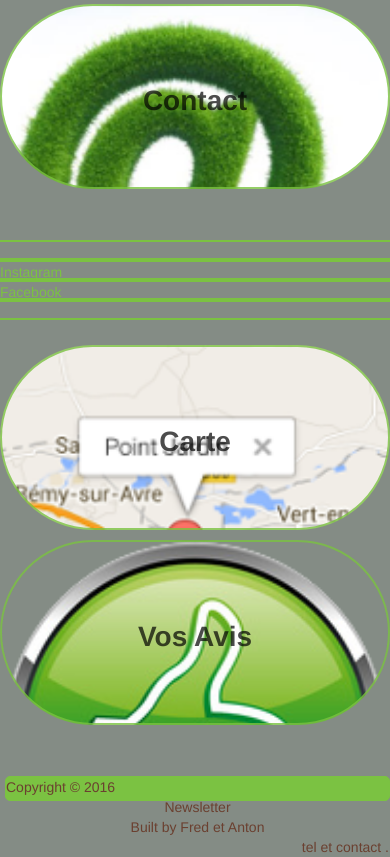
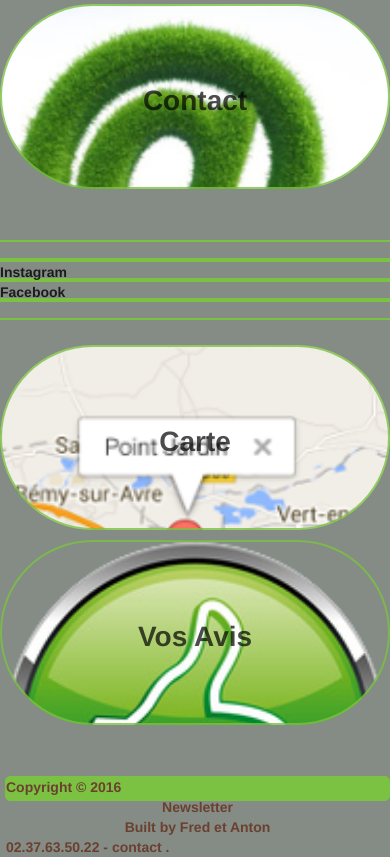
Before and after one commit to AntoineVincent/point_jardin, a PHP site: page / in a window 390 px wide. Shown: the part 1209-2066 px from the top of the page. Run offline with PHP 8.4, Linux system fonts and the light colour scheme.

Commit message:
css footer

```diff
--- a/css/style.css
+++ b/css/style.css
@@ -48,10 +48,12 @@ footer {
 	margin-left: 5px;
 	border-radius: 5px;
 	color:#6B4030;
+	font-weight: bold;
 
 }
 .footcont {
 	text-align: right;
+	color: #6B4030;
 }
 .newsletter {
 	text-align: center;
@@ -113,3 +115,7 @@ footer {
 	text-align: center;
 	padding-top: 60px;
 }
+.reso {
+	color: rgba(0,0,0,0.8);
+	font-weight: bold;
+}
--- a/footer.php
+++ b/footer.php
@@ -2,5 +2,5 @@
 	<div class="col-md-4"> Copyright © 2016 </div>
 	<div class="col-md-2 newsletter"> Newsletter </div>
 	<div class="col-md-4 builtby"> Built by Fred et Anton</div>
-	<div class="col-md-2 footcont"> tel et contact .</div>
+	<div class="col-md-2"> 02.37.63.50.22 - <a href="page8.html" class="footcont">contact</a> .</div>
 </div>
--- a/index.php
+++ b/index.php
@@ -42,10 +42,10 @@
 				<div class="row ">
 					<div class="col-md-offset-2 col-md-3 barre"></div>
 					<div class="col-md-1 barre">
-						<a href="https://www.instagram.com/">Instagram</a>
+						<a href="https://www.instagram.com/"><p class="reso">Instagram</p></a>
 					</div>
 					<div class="col-md-1 barre">
-						<a href="https://www.facebook.com/PointJardin/">Facebook</a>
+						<a href="https://www.facebook.com/PointJardin/"><p class="reso">Facebook</p></a>
 					</div>
 					<div class="col-md-3 barre"></div>
 				</div>
```
